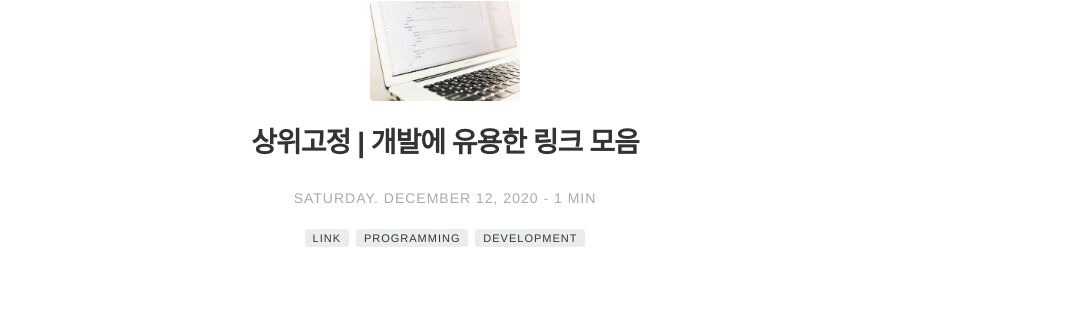
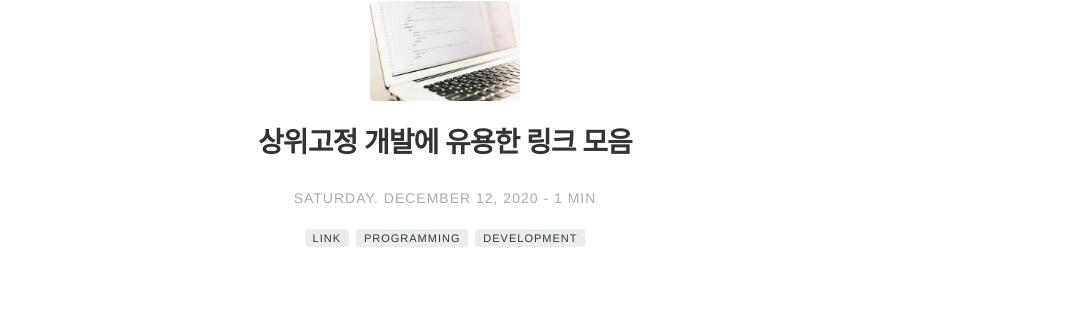
Before and after one commit to Pie001/pie001.github.io, a Jekyll site: the page built from _posts/2020-12-12-0000.md, in a window 1280 px wide. Shown: the part 124-438 px from the top of the page, without its empty margins (195-1280 px from the left). Built offline with Jekyll 4.4.1, drawn with Linux system fonts in a browser that asks for light colours; comment, search, counter and statistics services are not loaded.

Commit message:
Update 2020-12-12-0000.md

```diff
--- a/_posts/2020-12-12-0000.md
+++ b/_posts/2020-12-12-0000.md
@@ -1,5 +1,5 @@
 ---
-title: 상위고정 | 개발에 유용한 링크 모음
+title: 상위고정 개발에 유용한 링크 모음
 layout: post
 date: 2020-12-12 00:00
 image: /assets/images/post_header.jpg
```
